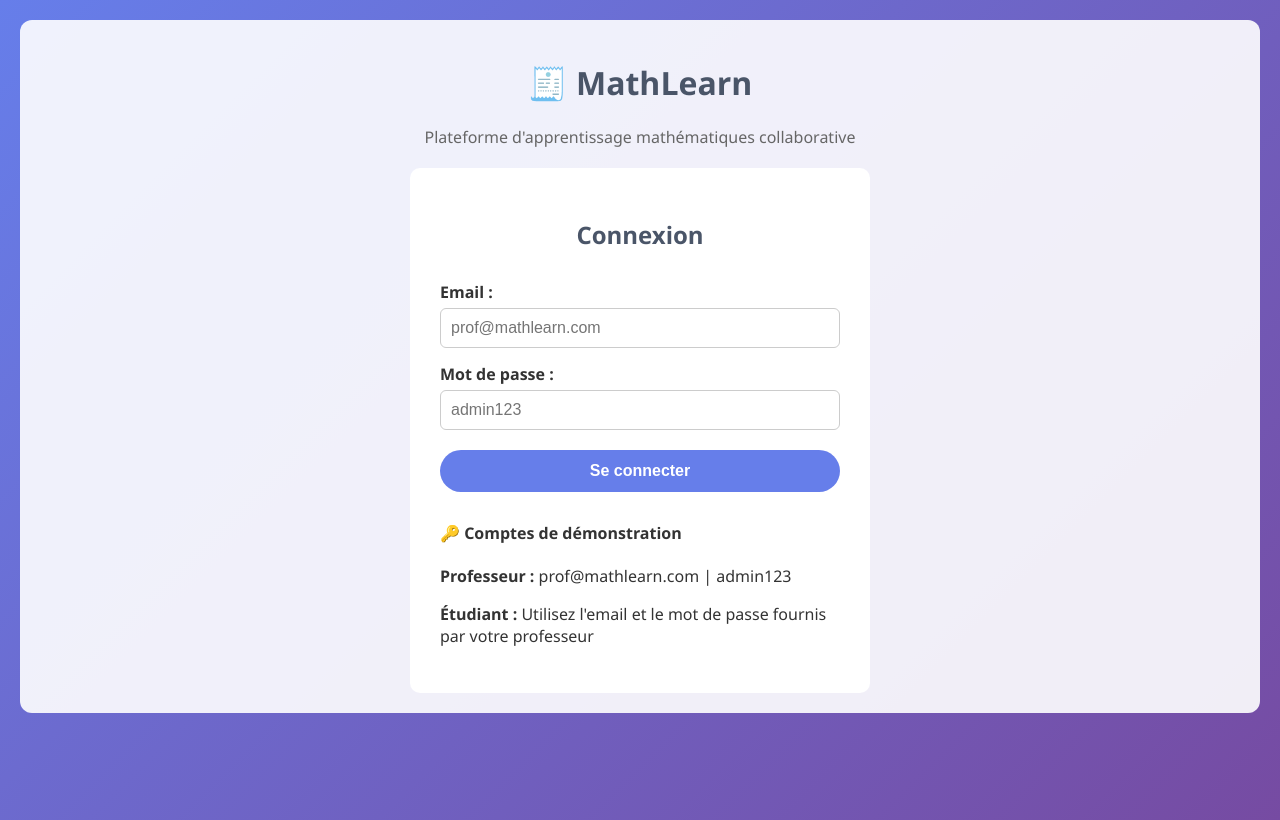
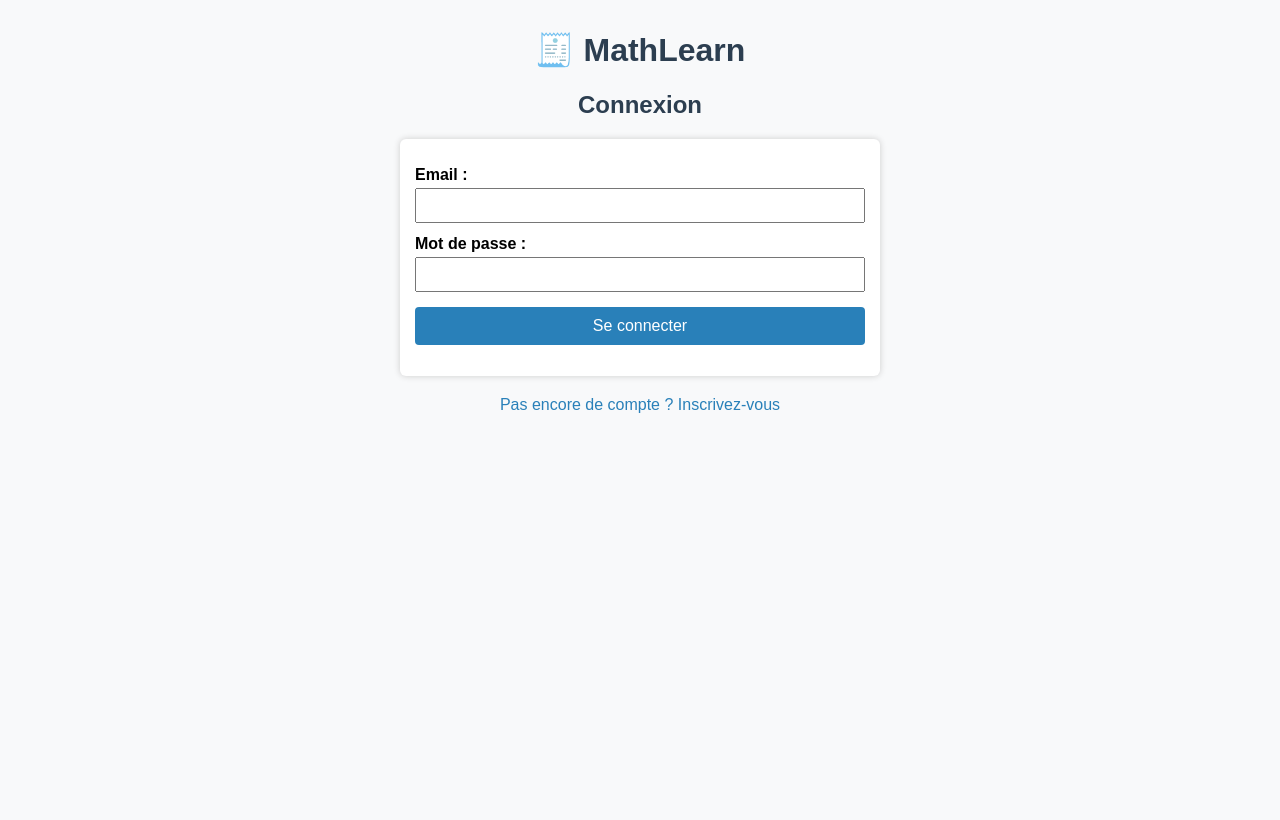
Before and after one commit to lepprofsami/math, a Flask app: page / in a window 1280 px wide. After the commit the page ends 413 px from the top, so only its background shows below. Run offline with Flask 3, Linux system fonts and the light colour scheme.

Commit message:
Update index.html

```diff
--- a/template/index.html
+++ b/template/index.html
@@ -3,332 +3,297 @@
 <head>
 <meta charset="UTF-8" />
 <meta name="viewport" content="width=device-width, initial-scale=1" />
-<title>MathLearn - Plateforme d'Apprentissage</title>
+<title>MathLearn - Inscription & Connexion</title>
 <style>
   body {
-    font-family: 'Segoe UI', Tahoma, Geneva, Verdana, sans-serif;
-    background: linear-gradient(135deg, #667eea 0%, #764ba2 100%);
-    min-height: 100vh;
-    margin: 0;
-    color: #333;
+    font-family: Arial, sans-serif;
+    max-width: 480px;
+    margin: auto;
+    padding: 10px;
+    background: #f8f9fa;
   }
-  .container {
-    max-width: 1200px;
-    margin: 20px auto;
-    background: rgba(255,255,255,0.9);
-    border-radius: 12px;
-    padding: 20px;
+  h1, h2 {
+    text-align: center;
+    color: #2c3e50;
   }
-  h1, h2, h3 {
-    text-align: center;
-    color: #4a5568;
-  }
-  .login-container, .dashboard {
-    margin-top: 20px;
-  }
-  .login-container {
-    max-width: 400px;
-    margin-left: auto;
-    margin-right: auto;
-    padding: 30px;
+  form {
     background: white;
-    border-radius: 10px;
+    padding: 15px;
+    border-radius: 6px;
+    box-shadow: 0 0 6px #ccc;
+    margin-bottom: 20px;
   }
   label {
-    font-weight: 600;
     display: block;
-    margin-top: 15px;
+    margin-top: 12px;
+    font-weight: bold;
   }
-  input[type="text"], input[type="email"], input[type="password"], select, textarea {
+  input[type=email], input[type=password], input[type=text], select {
     width: 100%;
-    padding: 10px;
-    margin-top: 5px;
-    border-radius: 6px;
-    border: 1.5px solid #ccc;
-    font-size: 1em;
+    padding: 8px;
+    margin-top: 4px;
     box-sizing: border-box;
   }
   button {
-    margin-top: 20px;
-    padding: 12px 20px;
-    background: #667eea;
+    margin-top: 15px;
+    padding: 10px;
+    width: 100%;
+    background: #2980b9;
     border: none;
-    border-radius: 25px;
     color: white;
-    font-weight: 700;
+    font-size: 16px;
     cursor: pointer;
-    width: 100%;
-    font-size: 1em;
-    transition: background-color 0.3s ease;
+    border-radius: 4px;
   }
   button:hover {
-    background: #5a6bd1;
+    background: #3498db;
   }
-  .dashboard {
+  .error, .success {
+    margin-top: 10px;
+    font-weight: bold;
+    text-align: center;
+  }
+  .error { color: #e74c3c; }
+  .success { color: #27ae60; }
+
+  .link {
+    margin-top: 15px;
+    text-align: center;
+    color: #2980b9;
+    cursor: pointer;
+    user-select: none;
+  }
+
+  /* Hide sections by default */
+  #signupScreen, #dashboard {
     display: none;
-  }
-  .class-item, .assignment-item {
-    background: #f0f4ff;
-    padding: 15px;
-    border-radius: 10px;
-    margin-bottom: 12px;
-  }
-  .modal {
-    display: none;
-    position: fixed;
-    top:0; left:0; right:0; bottom:0;
-    background: rgba(0,0,0,0.4);
-    align-items: center;
-    justify-content: center;
-  }
-  .modal.active {
-    display: flex;
-  }
-  .modal-content {
-    background: white;
-    border-radius: 12px;
-    max-width: 500px;
-    width: 90%;
-    padding: 25px;
-  }
-  .close-btn {
-    float: right;
-    font-size: 1.5em;
-    cursor: pointer;
-    color: #777;
-  }
-  .close-btn:hover {
-    color: #333;
-  }
-  .notification {
-    position: fixed;
-    top: 20px;
-    right: 20px;
-    padding: 15px 20px;
-    border-radius: 10px;
-    color: white;
-    font-weight: bold;
-    z-index: 1000;
-    opacity: 0;
-    transition: opacity 0.3s ease;
-  }
-  .notification.show {
-    opacity: 1;
-  }
-  .notification.success {
-    background: #48bb78;
-  }
-  .notification.error {
-    background: #f56565;
   }
 </style>
 </head>
 <body>
-<div class="container">
-  <div class="header">
-    <h1>🧾 MathLearn</h1>
-    <p style="text-align: center; color: #666; margin-top: 10px;">
-      Plateforme d'apprentissage mathématiques collaborative
-    </p>
-  </div>
 
-  <!-- Login Screen -->
-  <div id="loginScreen" class="login-container">
-    <h2 style="text-align: center; margin-bottom: 30px;">Connexion</h2>
-    <label for="email">Email :</label>
-    <input type="email" id="email" required placeholder="prof@mathlearn.com" />
-    <label for="password">Mot de passe :</label>
-    <input type="password" id="password" required placeholder="admin123" />
-    <button onclick="handleLogin()">Se connecter</button>
+<h1>🧾 MathLearn</h1>
 
-    <div class="demo-credentials" style="margin-top: 30px;">
-      <h4>🔑 Comptes de démonstration</h4>
-      <p><strong>Professeur :</strong> prof@mathlearn.com | admin123</p>
-      <p><strong>Étudiant :</strong> Utilisez l'email et le mot de passe fournis par votre professeur</p>
-    </div>
-  </div>
-
-  <!-- Dashboard -->
-  <div id="dashboard" class="dashboard">
-    <h2>Bienvenue, <span id="userNameDisplay"></span> !</h2>
-
-    <!-- Création classe -->
-    <div>
-      <h3>Créer une nouvelle classe</h3>
-      <input type="text" id="newClassName" placeholder="Nom de la classe" />
-      <button onclick="createClass()">Créer la classe</button>
-    </div>
-
-    <!-- Liste des classes -->
-    <div style="margin-top: 30px;">
-      <h3>Mes classes</h3>
-      <div id="classesList"></div>
-    </div>
-
-    <!-- Création devoir -->
-    <div style="margin-top: 30px;">
-      <h3>Créer un nouveau devoir</h3>
-      <input type="text" id="newAssignmentTitle" placeholder="Titre du devoir" />
-      <textarea id="newAssignmentDesc" placeholder="Description du devoir"></textarea>
-      <select id="assignmentClassSelect">
-        <option value="">-- Choisir une classe --</option>
-      </select>
-      <button onclick="createAssignment()">Créer le devoir</button>
-    </div>
-
-    <!-- Liste devoirs -->
-    <div style="margin-top: 30px;">
-      <h3>Mes devoirs</h3>
-      <div id="assignmentsList"></div>
-    </div>
-
-    <button style="margin-top: 40px; background:#e74c3c;" onclick="logout()">Déconnexion</button>
-  </div>
-
+<!-- CONNEXION -->
+<div id="loginScreen">
+  <h2>Connexion</h2>
+  <form id="loginForm" onsubmit="handleLogin(event)">
+    <label for="loginEmail">Email :</label>
+    <input type="email" id="loginEmail" required />
+    <label for="loginPassword">Mot de passe :</label>
+    <input type="password" id="loginPassword" required />
+    <button type="submit">Se connecter</button>
+    <p id="loginError" class="error"></p>
+  </form>
+  <p class="link" onclick="showSignup()">Pas encore de compte ? Inscrivez-vous</p>
 </div>
 
-<div id="notification" class="notification"></div>
+<!-- INSCRIPTION ÉLÈVE -->
+<div id="signupScreen">
+  <h2>Inscription Élève</h2>
+  <form id="signupForm" onsubmit="handleSignup(event)">
+    <label for="signupEmail">Email :</label>
+    <input type="email" id="signupEmail" required />
+    <label for="signupPassword">Mot de passe :</label>
+    <input type="password" id="signupPassword" required />
+    <label for="signupConfirmPassword">Confirmer le mot de passe :</label>
+    <input type="password" id="signupConfirmPassword" required />
+    <label for="signupClass">Choisissez votre classe :</label>
+    <select id="signupClass" required>
+      <option value="">-- Choisir une classe --</option>
+    </select>
+    <button type="submit">Créer un compte</button>
+    <p id="signupError" class="error"></p>
+    <p id="signupSuccess" class="success"></p>
+  </form>
+  <p class="link" onclick="showLogin()">Déjà un compte ? Connectez-vous</p>
+</div>
+
+<!-- DASHBOARD SIMPLIFIÉ -->
+<div id="dashboard">
+  <h2>Bienvenue, <span id="userName"></span></h2>
+  <p>Rôle : <span id="userRole"></span></p>
+  <p id="userClassContainer">Classe : <span id="userClass"></span></p>
+  <button onclick="logout()">Se déconnecter</button>
+</div>
 
 <script>
-  // Utilisateur de démonstration
-  const demoUser = {
-    email: 'prof@mathlearn.com',
-    password: 'admin123',
-    name: 'Professeur Martin',
-    role: 'professor'
-  };
-
-  let classes = [];
-  let assignments = [];
-  let currentUser = null;
-
-  function notify(message, type = 'success') {
-    const notif = document.getElementById('notification');
-    notif.textContent = message;
-    notif.className = 'notification show ' + (type === 'error' ? 'error' : 'success');
-    setTimeout(() => {
-      notif.className = 'notification';
-    }, 3000);
+  // ----- Gestion classes -----
+  function loadClasses() {
+    let classes = localStorage.getItem('classes');
+    if (!classes) {
+      // Valeurs par défaut
+      classes = [
+        { id: '1A', name: 'Classe 1A' },
+        { id: '2B', name: 'Classe 2B' },
+        { id: '3C', name: 'Classe 3C' }
+      ];
+      localStorage.setItem('classes', JSON.stringify(classes));
+    } else {
+      classes = JSON.parse(classes);
+    }
+    return classes;
   }
 
-  function loadData() {
-    const storedClasses = localStorage.getItem('mathlearn_classes');
-    const storedAssignments = localStorage.getItem('mathlearn_assignments');
-    if (storedClasses) classes = JSON.parse(storedClasses);
-    if (storedAssignments) assignments = JSON.parse(storedAssignments);
-  }
-
-  function saveData() {
-    localStorage.setItem('mathlearn_classes', JSON.stringify(classes));
-    localStorage.setItem('mathlearn_assignments', JSON.stringify(assignments));
-  }
-
-  function renderClasses() {
-    const list = document.getElementById('classesList');
-    const select = document.getElementById('assignmentClassSelect');
-
-    if (classes.length === 0) {
-      list.innerHTML = '<p>Aucune classe créée pour le moment.</p>';
-      select.innerHTML = '<option value="">-- Choisir une classe --</option>';
-      return;
-    }
-
-    list.innerHTML = '';
+  // Remplit la liste déroulante dans inscription
+  function renderSignupClassOptions() {
+    const select = document.getElementById('signupClass');
+    const classes = loadClasses();
+    // Effacer options précédentes (sauf placeholder)
     select.innerHTML = '<option value="">-- Choisir une classe --</option>';
-
-    classes.forEach((cls, i) => {
-      const div = document.createElement('div');
-      div.className = 'class-item';
-      div.textContent = cls.name;
-      list.appendChild(div);
-
+    classes.forEach(c => {
       const opt = document.createElement('option');
-      opt.value = i;
-      opt.textContent = cls.name;
+      opt.value = c.id;
+      opt.textContent = c.name;
       select.appendChild(opt);
     });
   }
 
-  function renderAssignments() {
-    const list = document.getElementById('assignmentsList');
-    if (assignments.length === 0) {
-      list.innerHTML = '<p>Aucun devoir créé.</p>';
+  // ----- Gestion utilisateurs -----
+  function loadUsers() {
+    let users = localStorage.getItem('users');
+    if (!users) {
+      users = [];
+      localStorage.setItem('users', JSON.stringify(users));
+    } else {
+      users = JSON.parse(users);
+    }
+    return users;
+  }
+
+  function saveUsers(users) {
+    localStorage.setItem('users', JSON.stringify(users));
+  }
+
+  // ----- Gestion connexion -----
+  function handleLogin(event) {
+    event.preventDefault();
+    const email = document.getElementById('loginEmail').value.trim().toLowerCase();
+    const password = document.getElementById('loginPassword').value;
+    const errorP = document.getElementById('loginError');
+    errorP.textContent = '';
+
+    const users = loadUsers();
+    const user = users.find(u => u.email.toLowerCase() === email);
+
+    if (!user) {
+      errorP.textContent = 'Utilisateur non trouvé.';
       return;
     }
-    list.innerHTML = '';
-    assignments.forEach((a) => {
-      const div = document.createElement('div');
-      div.className = 'assignment-item';
-      div.innerHTML = `<strong>${a.title}</strong><br/><em>${a.description}</em><br/><small>Classe: ${classes[a.classIndex]?.name || 'Inconnue'}</small>`;
-      list.appendChild(div);
-    });
-  }
-
-  function createClass() {
-    const nameInput = document.getElementById('newClassName');
-    const name = nameInput.value.trim();
-    if (!name) {
-      notify('Le nom de la classe est obligatoire.', 'error');
-      return;
-    }
-    classes.push({ name });
-    saveData();
-    renderClasses();
-    nameInput.value = '';
-    notify(`Classe "${name}" créée.`);
-  }
-
-  function createAssignment() {
-    const titleInput = document.getElementById('newAssignmentTitle');
-    const descInput = document.getElementById('newAssignmentDesc');
-    const classSelect = document.getElementById('assignmentClassSelect');
-
-    const title = titleInput.value.trim();
-    const desc = descInput.value.trim();
-    const classIndex = classSelect.value;
-
-    if (!title || !desc || classIndex === '') {
-      notify('Veuillez remplir tous les champs pour le devoir.', 'error');
+    if (user.password !== password) {
+      errorP.textContent = 'Mot de passe incorrect.';
       return;
     }
 
-    assignments.push({ title, description: desc, classIndex: Number(classIndex) });
-    saveData();
-    renderAssignments();
-
-    titleInput.value = '';
-    descInput.value = '';
-    classSelect.value = '';
-
-    notify(`Devoir "${title}" créé.`);
+    // Connexion réussie : stocker user connecté en session (localStorage simple)
+    localStorage.setItem('loggedInUser', JSON.stringify(user));
+    showDashboard(user);
   }
 
-  function handleLogin() {
-    const email = document.getElementById('email').value.trim();
-    const password = document.getElementById('password').value.trim();
+  // ----- Gestion inscription élève -----
+  function handleSignup(event) {
+    event.preventDefault();
 
-    if (email === demoUser.email && password === demoUser.password) {
-      currentUser = demoUser;
-      document.getElementById('loginScreen').style.display = 'none';
-      document.getElementById('dashboard').style.display = 'block';
-      document.getElementById('userNameDisplay').textContent = currentUser.name;
+    const email = document.getElementById('signupEmail').value.trim().toLowerCase();
+    const password = document.getElementById('signupPassword').value;
+    const confirmPassword = document.getElementById('signupConfirmPassword').value;
+    const classId = document.getElementById('signupClass').value;
+    const errorP = document.getElementById('signupError');
+    const successP = document.getElementById('signupSuccess');
+    errorP.textContent = '';
+    successP.textContent = '';
 
-      loadData();
-      renderClasses();
-      renderAssignments();
+    if (password !== confirmPassword) {
+      errorP.textContent = 'Les mots de passe ne correspondent pas.';
+      return;
+    }
+    if (!classId) {
+      errorP.textContent = 'Veuillez choisir une classe.';
+      return;
+    }
 
-      notify(`Bienvenue, ${currentUser.name} !`);
+    const classes = loadClasses();
+    if (!classes.find(c => c.id === classId)) {
+      errorP.textContent = 'Classe invalide.';
+      return;
+    }
+
+    const users = loadUsers();
+    if (users.find(u => u.email === email)) {
+      errorP.textContent = 'Cet email est déjà utilisé.';
+      return;
+    }
+
+    // Ajouter utilisateur élève
+    users.push({
+      email,
+      password,
+      role: 'student',
+      classId
+    });
+    saveUsers(users);
+
+    successP.textContent = 'Compte créé avec succès, vous pouvez maintenant vous connecter.';
+    document.getElementById('signupForm').reset();
+
+    setTimeout(() => {
+      successP.textContent = '';
+      showLogin();
+    }, 2000);
+  }
+
+  // ----- Affichage dashboard -----
+  function showDashboard(user) {
+    document.getElementById('loginScreen').style.display = 'none';
+    document.getElementById('signupScreen').style.display = 'none';
+    document.getElementById('dashboard').style.display = 'block';
+
+    document.getElementById('userName').textContent = user.email;
+    document.getElementById('userRole').textContent = user.role === 'student' ? 'Élève' : 'Professeur';
+
+    if (user.role === 'student') {
+      document.getElementById('userClassContainer').style.display = 'block';
+      const classes = loadClasses();
+      const c = classes.find(cl => cl.id === user.classId);
+      document.getElementById('userClass').textContent = c ? c.name : user.classId;
     } else {
-      notify('Email ou mot de passe incorrect.', 'error');
+      document.getElementById('userClassContainer').style.display = 'none';
     }
   }
 
+  // ----- Affichage formulaire inscription -----
+  function showSignup() {
+    document.getElementById('loginScreen').style.display = 'none';
+    document.getElementById('signupScreen').style.display = 'block';
+    document.getElementById('dashboard').style.display = 'none';
+    renderSignupClassOptions();
+  }
+
+  // ----- Affichage formulaire connexion -----
+  function showLogin() {
+    document.getElementById('loginScreen').style.display = 'block';
+    document.getElementById('signupScreen').style.display = 'none';
+    document.getElementById('dashboard').style.display = 'none';
+  }
+
+  // ----- Déconnexion -----
   function logout() {
-    currentUser = null;
-    document.getElementById('loginScreen').style.display = 'block';
-    document.getElementById('dashboard').style.display = 'none';
-    notify('Vous êtes déconnecté.');
+    localStorage.removeItem('loggedInUser');
+    showLogin();
   }
+
+  // ----- Au chargement de la page -----
+  window.onload = () => {
+    renderSignupClassOptions();
+
+    const loggedInUser = localStorage.getItem('loggedInUser');
+    if (loggedInUser) {
+      showDashboard(JSON.parse(loggedInUser));
+    } else {
+      showLogin();
+    }
+  };
 </script>
+
 </body>
 </html>
```
